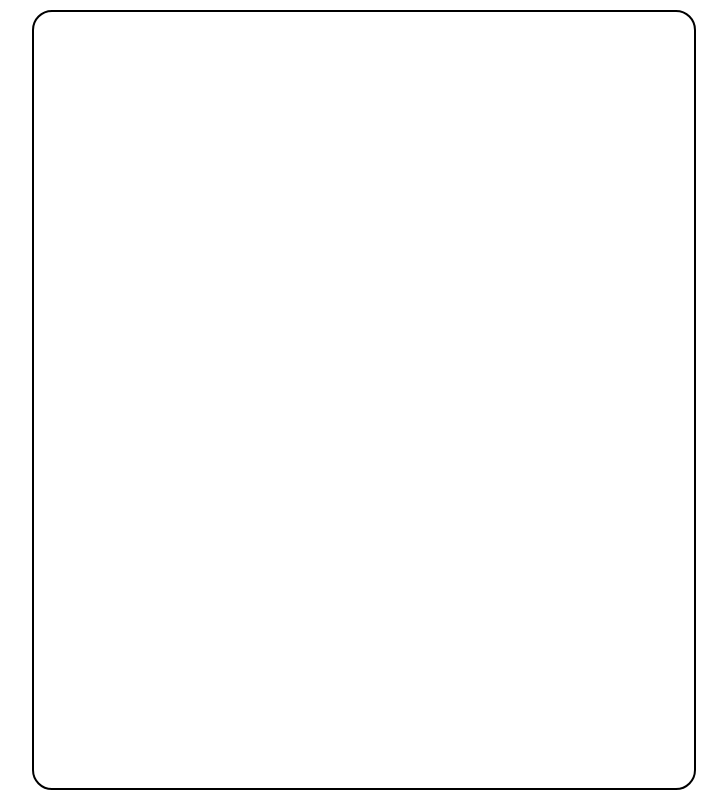
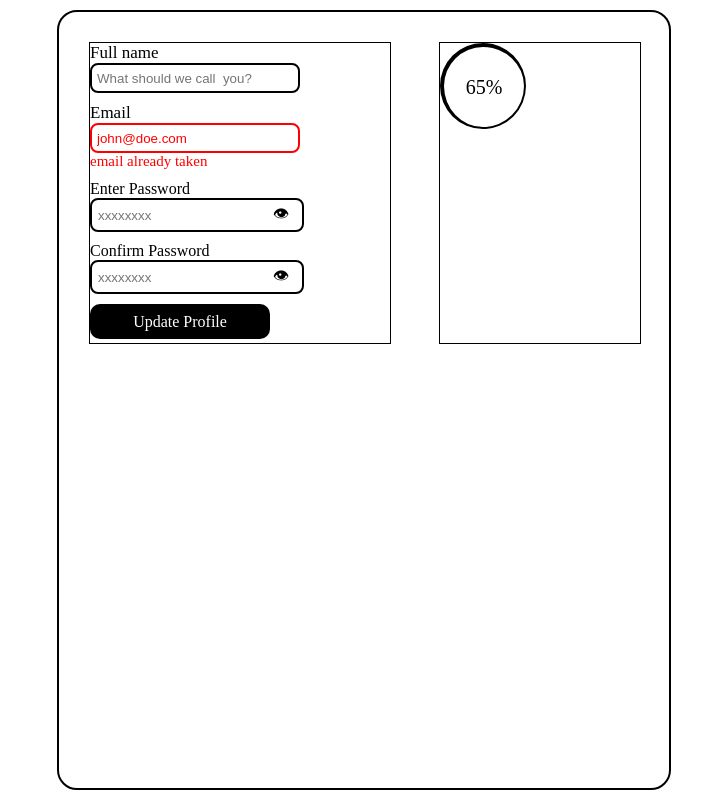
Before and after one commit to Elwood02014/Accessible-Form-UI, a plain HTML site: page Accessible Form UI/index.html in a window 1280 px wide. Shown: the whole page, without its empty margins (276-1003 px from the left). Drawn offline with Linux system fonts and the light colour scheme.

Commit message:
Add files via upload

```diff
--- a/Accessible Form UI/index.html
+++ b/Accessible Form UI/index.html
@@ -7,11 +7,34 @@
 </head>
 <body>
     <div class="Accessible">
-        <div class="Left Form">
-
+        <div class="Left-Form">
+            <form class="formochki-left" action="">
+                <labale class="left-big-text">Full name</labale>
+                <input class="left-1-input" placeholder="What should we call  you?" type="text">
+            </form>
+            <form action="" class="formochki-left">
+                <label class="left-big-text" for="">Email</label>
+                <input type="email" id="email" placeholder="john@doe.com">
+                <p id="email-p">email  already taken</p>
+            </form>
+            <form class="formochki-left" action="">
+                <label for="">Enter Password</label>
+                <div class="div-i-l" class="left-1-input">
+                    <input class="div-input" type="text" placeholder="xxxxxxxx">
+                    <button style="width: 30px; height: 28px;display: flex; justify-content: center; align-items: center;">👁</button>
+                </div>
+            </form>
+            <form class="formochki-left" action="">
+                <label for="">Confirm Password</label>
+                <div class="div-i-l" class="left-1-input">
+                    <input class="div-input" type="text" placeholder="xxxxxxxx">
+                    <button style="width: 30px; height: 28px;display: flex; justify-content: center; align-items: center;">👁</button>
+                </div>
+            </form>
+            <button style="border-radius: 10px; width: 60%; height: 35px; background-color: black; color: white;display: flex;align-items: center; justify-content: center;">Update Profile</button>
         </div>
-        <div class="Right Form">
-
+        <div class="Right-Form">
+            <div style="border: 2px solid black; border-radius: 50%; width: 80px; height: 80px; display: flex; justify-content: center; align-items: center; font-size: 20px; border-left:solid 4px ; border-top: solid 4px;">65%</div>
         </div>
     </div>
 </body>
--- a/Accessible Form UI/styles.css
+++ b/Accessible Form UI/styles.css
@@ -13,7 +13,80 @@ body {
     grid-template-columns: 300px 200px;
     border: 2px solid #000;
     border-radius: 20px;
-    width: 600px;
+    width: 550px;
     padding: 30px;
     margin: 10px;
+    gap: 50px;
 }
+
+.Left-Form {
+    display: flex;
+    flex-direction: column;
+    gap: 10px;
+    Width: 300px;
+    height: 300px;
+    border: 1px solid #000;
+}
+
+.Right-Form {
+    Width: 200px;
+    height: 300px;
+    border: 1px solid #000;
+}
+
+.left-big-text {
+    font-size: 17px;
+}
+
+.left-1-input {
+    border: #000 solid 2px;
+    border-radius: 8px;
+    width: 70%;
+    height: 30px;
+    padding-left: 5px;
+}
+
+.formochki-left {
+    display: flex;
+    flex-direction: column;
+
+}
+
+#email {
+    border: red solid 2px;
+    border-radius: 8px;
+    width: 70%;
+    height: 30px;
+    padding-left: 5px;
+}
+
+#email::placeholder {
+    color: red;
+}
+
+#email-p {
+    color: red;
+    font-size: 15px;
+}
+
+.div-input {
+    border: none;
+    width: 80%;
+    height: 28px;
+}
+
+.div-i-l {
+    display: flex;
+    justify-content: center;
+    align-items: center;
+    flex-direction: row;
+    border: #000 solid 2px;
+    border-radius: 8px;
+    width: 70%;
+    height: 30px;
+}
+
+button {
+    all: unset;       /* Скидає ВСІ стилі */
+    cursor: pointer;  /* Робить курсор "рукою", як у кнопки */
+  }
```
